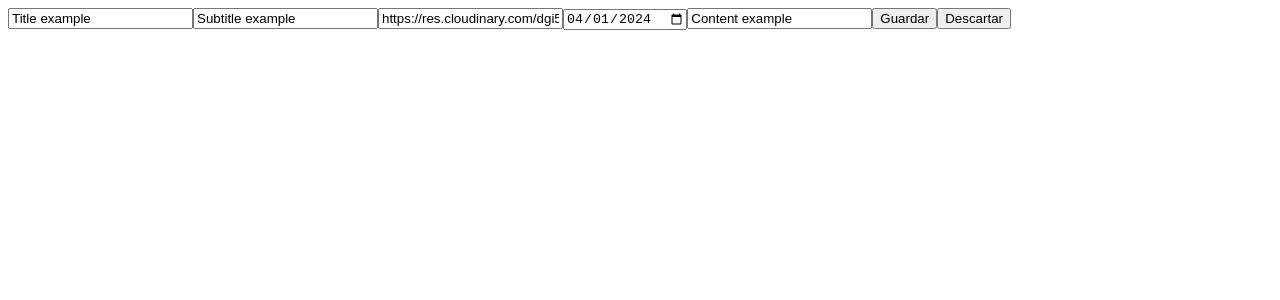
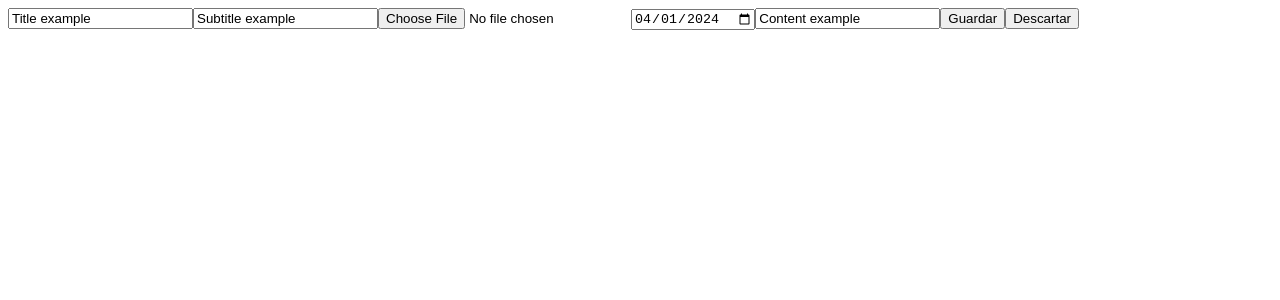
Before and after one commit to mariandrean/NewValue, a React (Vite) app in the folder client/: page /dashboard/update/1 in a window 1280 px wide. Shown: the top 300 px of the page. Built offline with nearby package versions, Linux system fonts and the light colour scheme; data requests are answered from the project's data file.

Commit message:
feat(client/newsform):connect-file-input-with-cloudinary

```diff
--- a/client/server/db.json
+++ b/client/server/db.json
@@ -6,7 +6,7 @@
       "subtitle": "Subtitle example",
       "date": "2024-04-01",
       "content": "Content example",
-      "image": "https://res.cloudinary.com/dgi5ujtli/image/upload/v1714145353/new_value_images/panda_vlfdln.jpg",
+      "image": "https://res.cloudinary.com/dgi5ujtli/image/upload/v1714147175/new_value_images/panda_joudb8.jpg",
       "user_id": 1
     }
   ],
--- a/client/src/pages/NewsForm.jsx
+++ b/client/src/pages/NewsForm.jsx
@@ -2,10 +2,12 @@ import React from 'react'
 import { createNews, updateNews } from '../services/newsServices';
 import { useLoaderData, useNavigate, useParams } from 'react-router-dom';
 import { useForm } from 'react-hook-form';
+import axios from 'axios';
 
 const NewsForm = ({ method }) => {
   const { handleSubmit, register, setValue } = useForm();
   const navigate = useNavigate();
+  let image;
   const newsId = useParams().id;
 
   if (method === "update") {
@@ -13,7 +15,18 @@ const NewsForm = ({ method }) => {
     setValue("news", newsData);
   }
 
+  const handleImage = async (e) => {
+    const data = new FormData();
+    data.append("file", e.target.files[0]);
+    data.append("upload_preset", "new_value_preset");
+    const response = await axios.post("https://api.cloudinary.com/v1_1/dgi5ujtli/image/upload", data);
+    image = response.data.secure_url;
+  }
+
   const handleNews = async (formData) => {
+    if (image) {
+      formData.news.image = image;
+    }
     if (method === "create") {
       formData.news.user_id = 1;
       await createNews(formData.news);
@@ -29,7 +42,9 @@ const NewsForm = ({ method }) => {
     <form onSubmit={handleSubmit(formData => handleNews(formData))}>
       <input {...register("news.title")} id="title" type="text" placeholder='Título' />
       <input {...register("news.subtitle")} id="subtitle" type="text" placeholder='Subtítulo' />
-      <input {...register("news.image")} id='image' type="text"/>
+
+      <input {...register("news.image")} id='image' type="file" accept="image/*" onChange={handleImage} />
+
       <input {...register("news.date")} id="date" type='date' />
       <input {...register("news.content")} id='content' type="text" placeholder='Contenido' />
 
```
